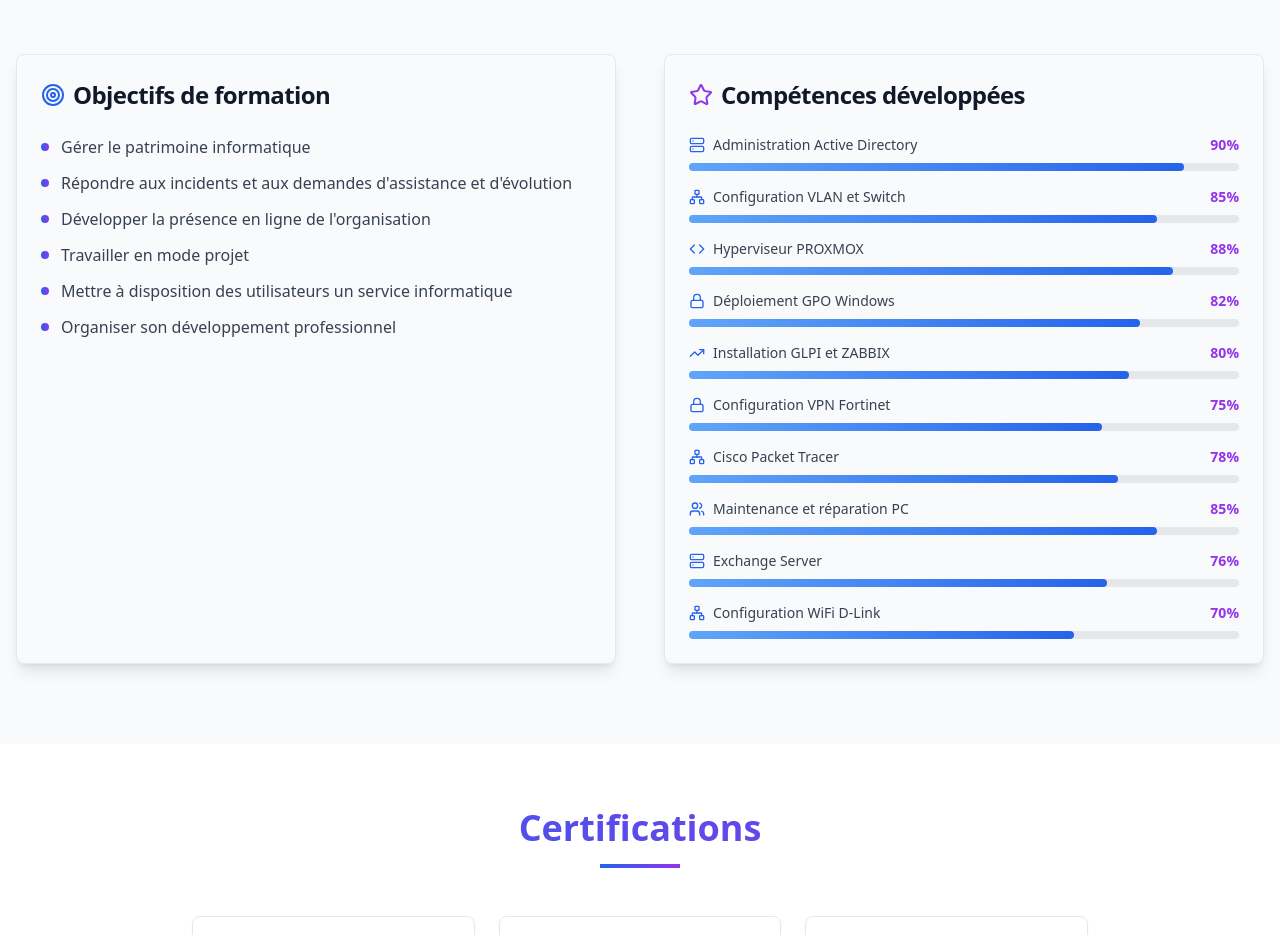
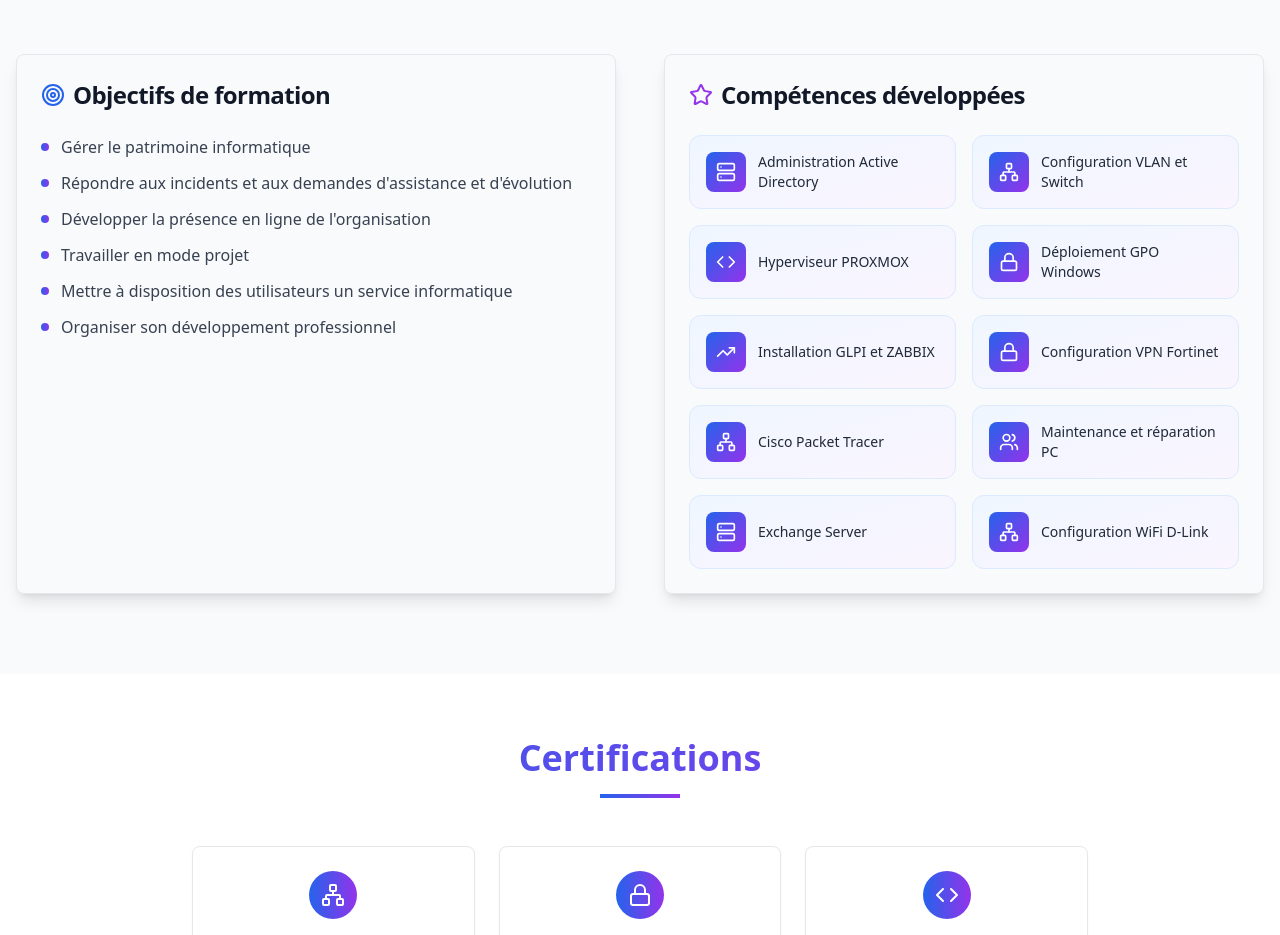
Before and after one commit to hocineira/V6.0, a Next.js app: page /tcs in a window 1280 px wide. Shown: the part 1500-2435 px from the top of the page. Built offline with nearby package versions, Linux system fonts and the light colour scheme.

Commit message:
refactor: Remove percentage levels from TCS skills and redesign competencies section

```diff
--- a/src/app/tcs/page.js
+++ b/src/app/tcs/page.js
@@ -207,7 +207,7 @@
               </CardContent>
             </Card>
 
-            {/* Compétences avec barres de progression */}
+            {/* Compétences développées */}
             <Card className="shadow-lg hover:shadow-xl transition-all duration-300 hover:scale-105">
               <CardHeader>
                 <CardTitle className="text-xl sm:text-2xl text-gray-900 flex items-center">
@@ -216,19 +216,18 @@
                 </CardTitle>
               </CardHeader>
               <CardContent>
-                <div className="space-y-4">
+                <div className="grid grid-cols-1 md:grid-cols-2 gap-4">
                   {tcsInfo.skills.map((skill, index) => {
                     const IconComponent = skill.icon;
                     return (
-                      <div key={index} className="space-y-2">
-                        <div className="flex items-center justify-between">
-                          <div className="flex items-center">
-                            <IconComponent className="w-4 h-4 text-blue-600 mr-2" />
-                            <span className="text-sm font-medium text-gray-700">{skill.name}</span>
-                          </div>
-                          <span className="text-sm text-purple-600 font-semibold">{skill.level}%</span>
+                      <div
+                        key={index}
+                        className="flex items-center gap-3 p-4 rounded-xl bg-gradient-to-br from-blue-50 to-purple-50 hover:from-blue-100 hover:to-purple-100 transition-all duration-300 border border-blue-100"
+                      >
+                        <div className="w-10 h-10 bg-gradient-to-br from-blue-600 to-purple-600 rounded-lg flex items-center justify-center flex-shrink-0">
+                          <IconComponent className="w-5 h-5 text-white" />
                         </div>
-                        <ProgressBar level={skill.level} />
+                        <span className="text-sm font-medium text-gray-800">{skill.name}</span>
                       </div>
                     );
                   })}
```
